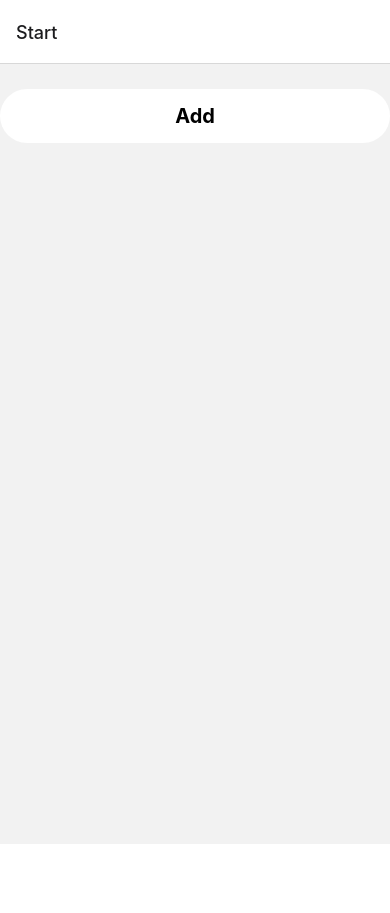
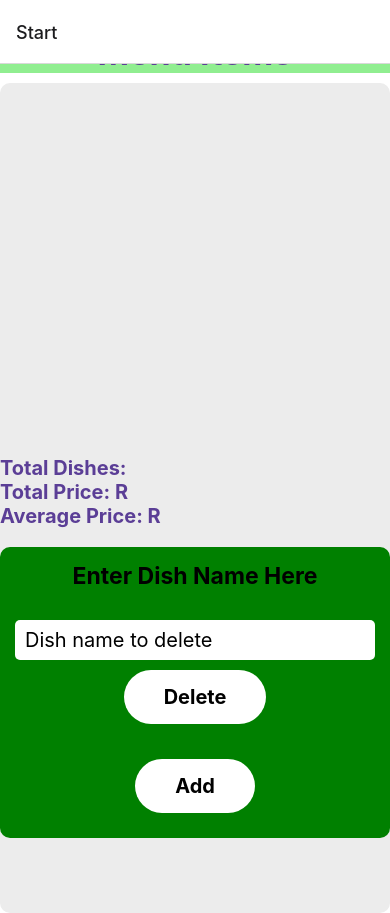
Before and after one commit to Zmhkhan19/HomePage, a React Native app: screen / in a window 390 px wide. Before the commit the page ends 844 px from the top, so only its background shows below. Built offline with nearby package versions, Linux system fonts and the light colour scheme.

Commit message:
"Solve"?

```diff
--- a/App.tsx
+++ b/App.tsx
@@ -54,17 +54,70 @@ import { SetStateAction, useState } from 'react';
 
 
 const Start: React.FC<StartProp>  = (props) => {
+  const { Menu, setMenu } = props;
+  const [DishToDelete, setDishToDelete] = useState<string>('');
+
+  const handleDeleteItem = () => {
+    const updatedItems = Menu.filter((item: { dish_Name: string; }) => item.dish_Name !== DishToDelete);
+    setMenu(updatedItems); // Update Menu state
+    setDishToDelete(''); // Clear the input after deletion
+  };
+
+
+
   return (
-    <View>
-         <TouchableHighlight
+    <SafeAreaView style={styles.container}>
+      <View style={styles.headingContainer}>
+        <Text style={styles.heading}>Home</Text>
+        <Text style={styles.trackerName}>Menu Items</Text>
+      </View>
+      <View style={styles.listView}>
+        <FlatList
+          style={styles.ListStyle}
+          data={Menu}
+          keyExtractor={(_item: any, index: { toString: () => any; }) => index.toString()}
+          renderItem={({ item }) => (
+            <View style={styles.container}>
+              <Text style={styles.dishName}>Dish Name: {item.dish_Name}</Text>
+              <Text style={styles.OtherDetails}>Description: {item.dish_Discription}</Text>
+              <Text style={styles.OtherDetails}>Course: {item.course_Type}</Text>
+              <Text style={styles.OtherDetails}>R{item.price}</Text>
+            </View>
+          )}
+        />
+            <View>
+        <Text style={styles.OtherDetails}>Total Dishes: </Text>
+        <Text style={styles.OtherDetails}>Total Price: R</Text>
+        <Text style={styles.OtherDetails}>Average Price: R</Text>
+
+    </View>
+
+        <View style={styles.userInputView}>
+          <Text style={styles.EnterDish}>Enter Dish Name Here</Text>
+          {/* Existing TextInputs for adding a new dish */}
+
+          {/* Input for deleting a dish */}
+          <TextInput
+            style={styles.input}
+            placeholder='Dish name to delete'
+            value={DishToDelete}
+            onChangeText={setDishToDelete}
+          />
+          <TouchableHighlight onPress={handleDeleteItem} style={styles.button}>
+            <Text style={styles.buttonText}>Delete</Text>
+          </TouchableHighlight>
+
+          <TouchableHighlight
           style={styles.button}
-          onPress={() => props.navigation.navigate('Screen1')}
+          onPress={() => props.navigation.navigate('Screen2')}
         >
           <Text style={styles.buttonText}>Add</Text>
         </TouchableHighlight>
+        </View>
       </View>
+    </SafeAreaView>
   );
-};
+          };
 
 
 
```
